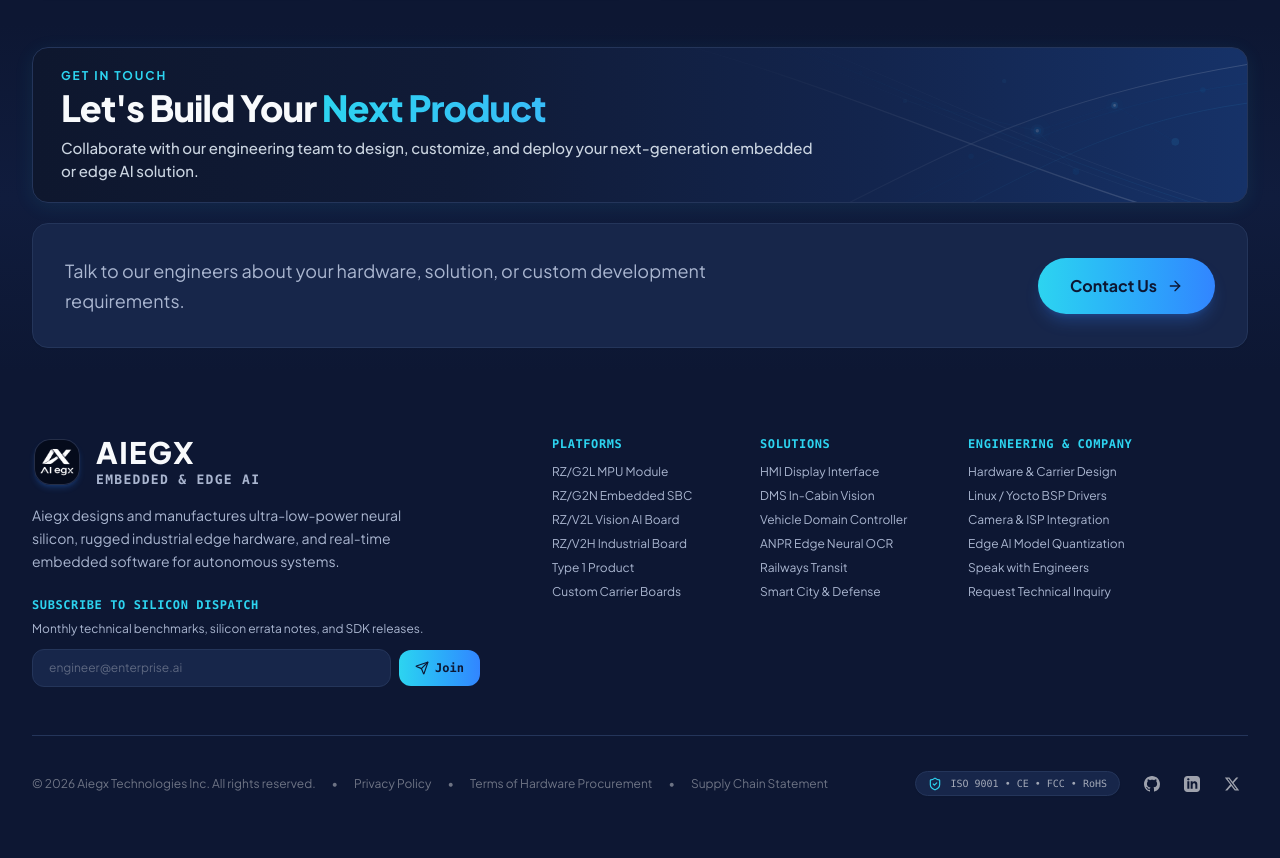
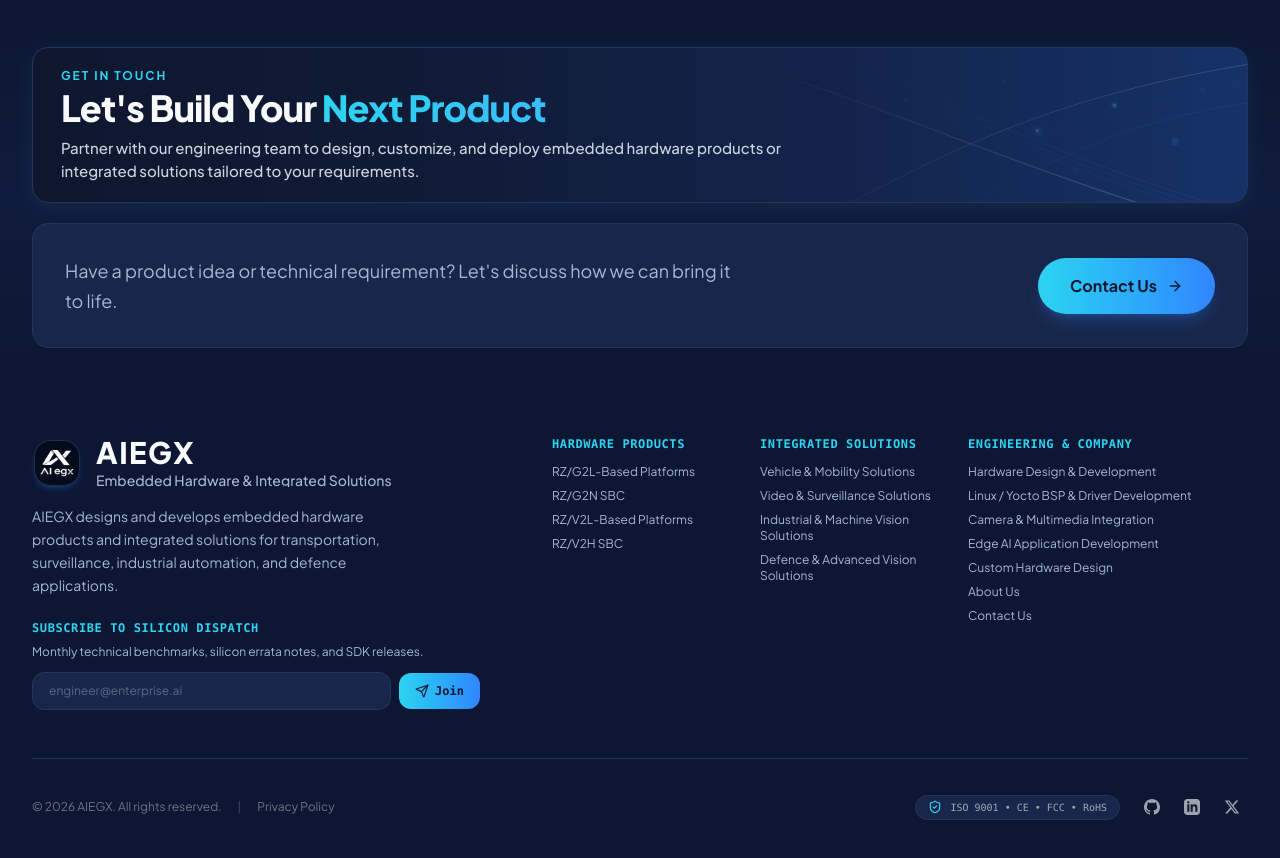
Before and after one commit to Sharmaji0108/Aiegx, a React (Vite) app: page / in a window 1280 px wide. Shown: the part 3082-3940 px from the top of the page. Built offline with nearby package versions, Linux system fonts and the light colour scheme; a web font is replaced by a local one.

Commit message:
Update Contact Us and Footer text and links to match reference image

```diff
--- a/src/components/common/Footer.jsx
+++ b/src/components/common/Footer.jsx
@@ -5,6 +5,7 @@ import {
   CheckCircle2,
   ShieldCheck
 } from 'lucide-react';
+import { navigateTo } from '../../utils/navigation';
 
 
 export default function Footer() {
@@ -32,10 +33,15 @@ export default function Footer() {
           <div className="lg:col-span-5 flex flex-col justify-between">
             <div>
               {/* Logo */}
-              <Logo className="mb-4" imgClassName="w-10 h-10 sm:w-11 sm:h-11" />
+              <Logo
+                className="mb-4"
+                imgClassName="w-10 h-10 sm:w-11 sm:h-11"
+                tagline="Embedded Hardware & Integrated Solutions"
+                taglineClassName="text-xs sm:text-sm font-medium text-[#64748B] dark:text-[#AAB6D0] mt-0.5 sm:mt-1.5 leading-none select-none truncate"
+              />
 
               <p className="text-sm text-[#52627C] dark:text-[#AAB6D0] leading-relaxed max-w-sm mb-6">
-                Aiegx designs and manufactures ultra-low-power neural silicon, rugged industrial edge hardware, and real-time embedded software for autonomous systems.
+                AIEGX designs and develops embedded hardware products and integrated solutions for transportation, surveillance, industrial automation, and defence applications.
               </p>
             </div>
 
@@ -75,48 +81,45 @@ export default function Footer() {
             </div>
           </div>
 
-          {/* Links Column 1: Hardware Platforms (2 cols) */}
+          {/* Links Column 1: Hardware Products (2 cols) */}
           <div className="lg:col-span-2 space-y-3">
             <h4 className="text-xs font-mono uppercase tracking-wider text-[#089EC2] dark:text-[#2DD4F0] font-bold">
-              Platforms
+              HARDWARE PRODUCTS
             </h4>
             <ul className="space-y-2 text-xs text-[#52627C] dark:text-[#AAB6D0]">
-              <li><a href="#hardware-platforms" className="hover:text-[#089EC2] dark:hover:text-[#2DD4F0] transition-colors">RZ/G2L MPU Module</a></li>
-              <li><a href="#hardware-platforms" className="hover:text-[#089EC2] dark:hover:text-[#2DD4F0] transition-colors">RZ/G2N Embedded SBC</a></li>
-              <li><a href="#hardware-platforms" className="hover:text-[#089EC2] dark:hover:text-[#2DD4F0] transition-colors">RZ/V2L Vision AI Board</a></li>
-              <li><a href="#hardware-platforms" className="hover:text-[#089EC2] dark:hover:text-[#2DD4F0] transition-colors">RZ/V2H Industrial Board</a></li>
-              <li><a href="/products/type-1" className="hover:text-[#089EC2] dark:hover:text-[#2DD4F0] transition-colors">Type 1 Product</a></li>
-              <li><a href="#hardware-platforms" className="hover:text-[#089EC2] dark:hover:text-[#2DD4F0] transition-colors">Custom Carrier Boards</a></li>
+              <li><a href="/products/rz-g2l" onClick={(e) => navigateTo('/products/rz-g2l', e)} className="hover:text-[#089EC2] dark:hover:text-[#2DD4F0] transition-colors">RZ/G2L-Based Platforms</a></li>
+              <li><a href="/products/rz-g2n/sbc" onClick={(e) => navigateTo('/products/rz-g2n/sbc', e)} className="hover:text-[#089EC2] dark:hover:text-[#2DD4F0] transition-colors">RZ/G2N SBC</a></li>
+              <li><a href="/products/rz-v2l" onClick={(e) => navigateTo('/products/rz-v2l', e)} className="hover:text-[#089EC2] dark:hover:text-[#2DD4F0] transition-colors">RZ/V2L-Based Platforms</a></li>
+              <li><a href="/products/rz-v2h/sbc" onClick={(e) => navigateTo('/products/rz-v2h/sbc', e)} className="hover:text-[#089EC2] dark:hover:text-[#2DD4F0] transition-colors">RZ/V2H SBC</a></li>
             </ul>
           </div>
 
-          {/* Links Column 2: Solutions (2 cols) */}
+          {/* Links Column 2: Integrated Solutions (2 cols) */}
           <div className="lg:col-span-2 space-y-3">
             <h4 className="text-xs font-mono uppercase tracking-wider text-[#089EC2] dark:text-[#2DD4F0] font-bold">
-              Solutions
+              INTEGRATED SOLUTIONS
             </h4>
             <ul className="space-y-2 text-xs text-[#52627C] dark:text-[#AAB6D0]">
-              <li><a href="#integrated-solutions" className="hover:text-[#089EC2] dark:hover:text-[#2DD4F0] transition-colors">HMI Display Interface</a></li>
-              <li><a href="#integrated-solutions" className="hover:text-[#089EC2] dark:hover:text-[#2DD4F0] transition-colors">DMS In-Cabin Vision</a></li>
-              <li><a href="#integrated-solutions" className="hover:text-[#089EC2] dark:hover:text-[#2DD4F0] transition-colors">Vehicle Domain Controller</a></li>
-              <li><a href="#integrated-solutions" className="hover:text-[#089EC2] dark:hover:text-[#2DD4F0] transition-colors">ANPR Edge Neural OCR</a></li>
-              <li><a href="#industries" className="hover:text-[#089EC2] dark:hover:text-[#2DD4F0] transition-colors">Railways Transit</a></li>
-              <li><a href="#industries" className="hover:text-[#089EC2] dark:hover:text-[#2DD4F0] transition-colors">Smart City & Defense</a></li>
+              <li><a href="/solutions/vehicle-mobility" onClick={(e) => navigateTo('/solutions/vehicle-mobility', e)} className="hover:text-[#089EC2] dark:hover:text-[#2DD4F0] transition-colors">Vehicle & Mobility Solutions</a></li>
+              <li><a href="/solutions/video-surveillance" onClick={(e) => navigateTo('/solutions/video-surveillance', e)} className="hover:text-[#089EC2] dark:hover:text-[#2DD4F0] transition-colors">Video & Surveillance Solutions</a></li>
+              <li><a href="/solutions/industrial-machine-vision" onClick={(e) => navigateTo('/solutions/industrial-machine-vision', e)} className="hover:text-[#089EC2] dark:hover:text-[#2DD4F0] transition-colors">Industrial & Machine Vision Solutions</a></li>
+              <li><a href="/solutions/defence-advanced-vision" onClick={(e) => navigateTo('/solutions/defence-advanced-vision', e)} className="hover:text-[#089EC2] dark:hover:text-[#2DD4F0] transition-colors">Defence & Advanced Vision Solutions</a></li>
             </ul>
           </div>
 
           {/* Links Column 3: Engineering & Company (3 cols) */}
           <div className="lg:col-span-3 space-y-3">
             <h4 className="text-xs font-mono uppercase tracking-wider text-[#089EC2] dark:text-[#2DD4F0] font-bold">
-              Engineering & Company
+              ENGINEERING & COMPANY
             </h4>
             <ul className="space-y-2 text-xs text-[#52627C] dark:text-[#AAB6D0]">
-              <li><a href="#engineering-capabilities" className="hover:text-[#089EC2] dark:hover:text-[#2DD4F0] transition-colors">Hardware & Carrier Design</a></li>
-              <li><a href="#engineering-capabilities" className="hover:text-[#089EC2] dark:hover:text-[#2DD4F0] transition-colors">Linux / Yocto BSP Drivers</a></li>
-              <li><a href="#engineering-capabilities" className="hover:text-[#089EC2] dark:hover:text-[#2DD4F0] transition-colors">Camera & ISP Integration</a></li>
-              <li><a href="#engineering-capabilities" className="hover:text-[#089EC2] dark:hover:text-[#2DD4F0] transition-colors">Edge AI Model Quantization</a></li>
-              <li><a href="#contact" className="hover:text-[#089EC2] dark:hover:text-[#2DD4F0] transition-colors">Speak with Engineers</a></li>
-              <li><a href="#contact" className="hover:text-[#089EC2] dark:hover:text-[#2DD4F0] transition-colors">Request Technical Inquiry</a></li>
+              <li><a href="/#engineering-capabilities" onClick={(e) => navigateTo('/#engineering-capabilities', e)} className="hover:text-[#089EC2] dark:hover:text-[#2DD4F0] transition-colors">Hardware Design & Development</a></li>
+              <li><a href="/#engineering-capabilities" onClick={(e) => navigateTo('/#engineering-capabilities', e)} className="hover:text-[#089EC2] dark:hover:text-[#2DD4F0] transition-colors">Linux / Yocto BSP & Driver Development</a></li>
+              <li><a href="/#engineering-capabilities" onClick={(e) => navigateTo('/#engineering-capabilities', e)} className="hover:text-[#089EC2] dark:hover:text-[#2DD4F0] transition-colors">Camera & Multimedia Integration</a></li>
+              <li><a href="/#engineering-capabilities" onClick={(e) => navigateTo('/#engineering-capabilities', e)} className="hover:text-[#089EC2] dark:hover:text-[#2DD4F0] transition-colors">Edge AI Application Development</a></li>
+              <li><a href="/#engineering-capabilities" onClick={(e) => navigateTo('/#engineering-capabilities', e)} className="hover:text-[#089EC2] dark:hover:text-[#2DD4F0] transition-colors">Custom Hardware Design</a></li>
+              <li><a href="/about-us" onClick={(e) => navigateTo('/about-us', e)} className="hover:text-[#089EC2] dark:hover:text-[#2DD4F0] transition-colors">About Us</a></li>
+              <li><a href="/#contact" onClick={(e) => navigateTo('/#contact', e)} className="hover:text-[#089EC2] dark:hover:text-[#2DD4F0] transition-colors">Contact Us</a></li>
             </ul>
           </div>
 
@@ -126,13 +129,9 @@ export default function Footer() {
         <div className="pt-8 flex flex-col md:flex-row items-center justify-between gap-6">
 
           <div className="flex flex-wrap items-center gap-4 text-xs text-slate-500 dark:text-white/40">
-            <span>&copy; {new Date().getFullYear()} Aiegx Technologies Inc. All rights reserved.</span>
-            <span className="hidden sm:inline">&bull;</span>
-            <a href="#why-aiegx" className="hover:text-slate-900 dark:hover:text-white transition-colors">Privacy Policy</a>
-            <span className="hidden sm:inline">&bull;</span>
-            <a href="#why-aiegx" className="hover:text-slate-900 dark:hover:text-white transition-colors">Terms of Hardware Procurement</a>
-            <span className="hidden sm:inline">&bull;</span>
-            <a href="#why-aiegx" className="hover:text-slate-900 dark:hover:text-white transition-colors">Supply Chain Statement</a>
+            <span>&copy; 2026 AIEGX. All rights reserved.</span>
+            <span className="text-slate-400 dark:text-white/20">|</span>
+            <a href="#why-aiegx" onClick={(e) => navigateTo('/#why-aiegx', e)} className="hover:text-slate-900 dark:hover:text-white transition-colors">Privacy Policy</a>
           </div>
 
           {/* Certifications and Social Icons */}
--- a/src/components/common/Logo.jsx
+++ b/src/components/common/Logo.jsx
@@ -6,6 +6,7 @@ export default function Logo({
   showText = true,
   showTagline = true,
   tagline = 'EMBEDDED & EDGE AI',
+  taglineClassName,
   href = '/',
   _variant = 'default',
   onClick
@@ -44,7 +45,7 @@ export default function Logo({
             AIEGX
           </span>
           {showTagline && (
-            <span className="text-[10px] sm:text-[13px] font-mono tracking-wider sm:tracking-widest text-[#64748B] dark:text-[#AAB6D0] uppercase font-semibold mt-0.5 sm:mt-1.5 leading-none select-none truncate">
+            <span className={taglineClassName || "text-[10px] sm:text-[13px] font-mono tracking-wider sm:tracking-widest text-[#64748B] dark:text-[#AAB6D0] uppercase font-semibold mt-0.5 sm:mt-1.5 leading-none select-none truncate"}>
               {tagline}
             </span>
           )}
--- a/src/components/contact/ContactSection.jsx
+++ b/src/components/contact/ContactSection.jsx
@@ -62,13 +62,13 @@ export default function ContactSection() {
               Let's Build Your <span className="bg-gradient-to-r from-[#089EC2] to-[#3285FF] bg-clip-text text-transparent">Next Product</span>
             </>
           }
-          description="Collaborate with our engineering team to design, customize, and deploy your next-generation embedded or edge AI solution."
+          description="Partner with our engineering team to design, customize, and deploy embedded hardware products or integrated solutions tailored to your requirements."
         />
 
         {/* Action Row: Description & Contact Us Button */}
         <div className="flex flex-col sm:flex-row sm:items-center justify-between gap-6 p-6 sm:p-8 rounded-2xl bg-white dark:bg-[#17264A] border border-[#DBE4F0] dark:border-[#24355A] shadow-xs">
           <p className="text-base sm:text-lg text-[#52627C] dark:text-[#AAB6D0] leading-relaxed max-w-2xl">
-            Talk to our engineers about your hardware, solution, or custom development requirements.
+            Have a product idea or technical requirement? Let's discuss how we can bring it to life.
           </p>
           <div className="shrink-0 w-full sm:w-auto">
             <button
```
